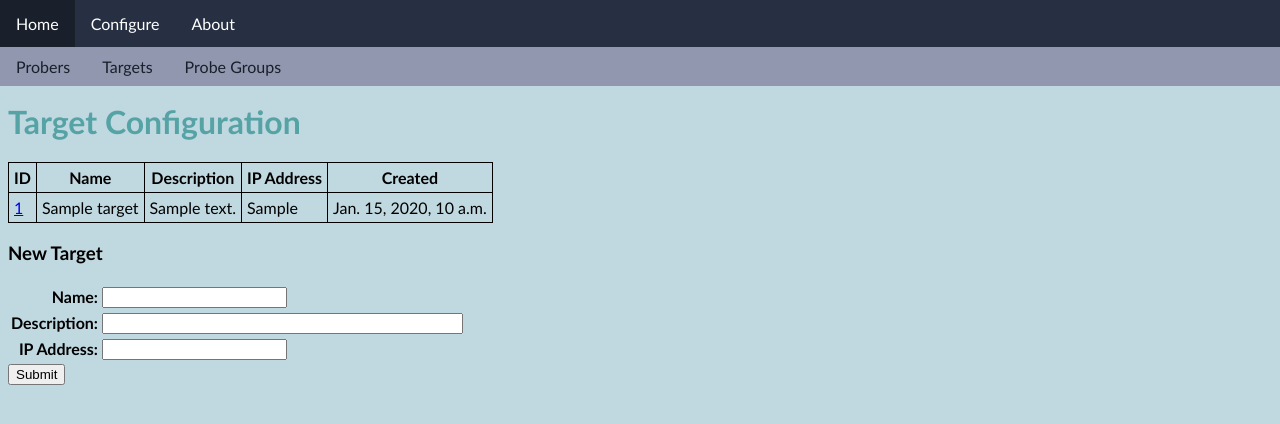
After one commit to jamesbtate/ping-server, a Django app: page /configure/target in a window 1280 px wide. The commit adds this page. Shown: the top 424 px of the page. Run offline with Django 3.2, Linux system fonts and the light colour scheme; tables that the repository leaves empty hold one stand-in row (values such as "Sample post"); some libraries are stand-ins or nearby versions.

Commit message:
Fix up ProberTarget model and build pages/views/urls for it.

```diff
--- a/pingweb/models.py
+++ b/pingweb/models.py
@@ -32,16 +32,33 @@ class ProberForm(ModelForm):
 
 class ProberTarget(models.Model):
     id = models.BigAutoField(primary_key=True)
-    prober = models.ForeignKey(Prober, models.CASCADE)
     name = models.CharField(max_length=255)
     description = models.TextField(blank=True, null=True)
-    ip = models.PositiveIntegerField()
+    ip = models.GenericIPAddressField(protocol='IPv4', verbose_name="IP Address")
     type = models.CharField(max_length=4)
     port = models.PositiveIntegerField(blank=True, null=True)
-    added = models.DateTimeField()
+    added = models.DateTimeField(auto_now_add=True)
 
     class Meta:
         db_table = 'prober_target'
+
+
+class TargetForm(ModelForm):
+    class Meta:
+        model = ProberTarget
+        fields = ['name', 'description', 'ip']
+        widgets = {
+            'description': TextInput(attrs={'size': 42}),
+        }
+
+
+class ProbeGroup(models.Model):
+    id = models.BigAutoField(primary_key=True)
+    name = models.CharField(max_length=255)
+    description = models.TextField(blank=True, null=True)
+    probers = models.ManyToManyField(Prober)
+    targets = models.ManyToManyField(ProberTarget)
+    added = models.DateTimeField(auto_now_add=True)
 
 
 class SrcDst(models.Model):
--- a/pingweb/urls.py
+++ b/pingweb/urls.py
@@ -29,4 +29,6 @@ urlpatterns = [
     path('cache_info/get_poll_data', views.cache_info_get_poll_data),
     path('configure', views.configure),
     path('configure/prober', views.configure_prober),
+    path('configure/target', views.configure_target),
+    path('configure/probe_group', views.configure_probe_group),
 ]
--- a/pingweb/views.py
+++ b/pingweb/views.py
@@ -10,7 +10,7 @@ import json
 import time
 import gc
 
-from pingweb.models import Prober, ProberForm
+from pingweb.models import *
 from pingweb.forms import GraphOptionsForm
 
 from database_influxdb import DatabaseInfluxDB
@@ -149,3 +149,29 @@ def configure_prober(request: HttpRequest):
         form = ProberForm()
     data = {'probers': probers, 'form': form}
     return render(request, 'configure_prober.html', data)
+
+
+def configure_target(request: HttpRequest):
+    targets = ProberTarget.objects.all()
+    if request.method == 'POST':
+        form = TargetForm(request.POST)
+        if form.is_valid():
+            form.save()
+            return redirect(request.path_info)
+    else:
+        form = TargetForm()
+    data = {'targets': targets, 'form': form}
+    return render(request, 'configure_target.html', data)
+
+
+def configure_probe_group(request: HttpRequest):
+    targets = ProberTarget.objects.all()
+    if request.method == 'POST':
+        form = TargetForm(request.POST)
+        if form.is_valid():
+            form.save()
+            return redirect(request.path_info)
+    else:
+        form = TargetForm()
+    data = {'targets': targets, 'form': form}
+    return render(request, 'configure_target.html', data)
--- a/templates/configure_navbar.html
+++ b/templates/configure_navbar.html
@@ -1,4 +1,5 @@
 <ul class="subnavbar">
     <li><a href="/configure/prober">Probers</a></li>
     <li><a href="/configure/target">Targets</a></li>
+    <li><a href="/configure/probe_group">Probe Groups</a></li>
 </ul>
--- /dev/null
+++ b/templates/configure_target.html
@@ -0,0 +1,39 @@
+{% extends "base.html" %}
+
+{% block title %}Targets{% endblock %}
+
+{% block above_content %}
+    {%  include "configure_navbar.html" %}
+{% endblock %}
+
+{% block body %}
+    <h1 class="title">Target Configuration</h1>
+    <table class="list">
+        <tr>
+            <th>ID</th>
+            <th>Name</th>
+            <th>Description</th>
+            <th>IP Address</th>
+            <th>Created</th>
+        </tr>
+        {% for target in targets %}
+            <tr>
+                <td><a href="/configure/prober/{{ target.id }}">{{ target.id }}</a></td>
+                <td>{{ target.name }}</td>
+                <td>{{ target.description }}</td>
+                <td>{{ target.ip }}</td>
+                <td>{{ target.added }}</td>
+            </tr>
+        {% endfor %}
+    </table>
+
+    <h3>New Target</h3>
+    <form method="post">
+        {% csrf_token %}
+        <table class="form">
+            {{ form.as_table }}
+        </table>
+        <input type="submit" value="Submit">
+    </form>
+
+{% endblock %}
```
Also changed, not shown: pingweb/migrations/0006_auto_20200624_2138.py (added), pingweb/migrations/0007_auto_20200624_2143.py (added).
